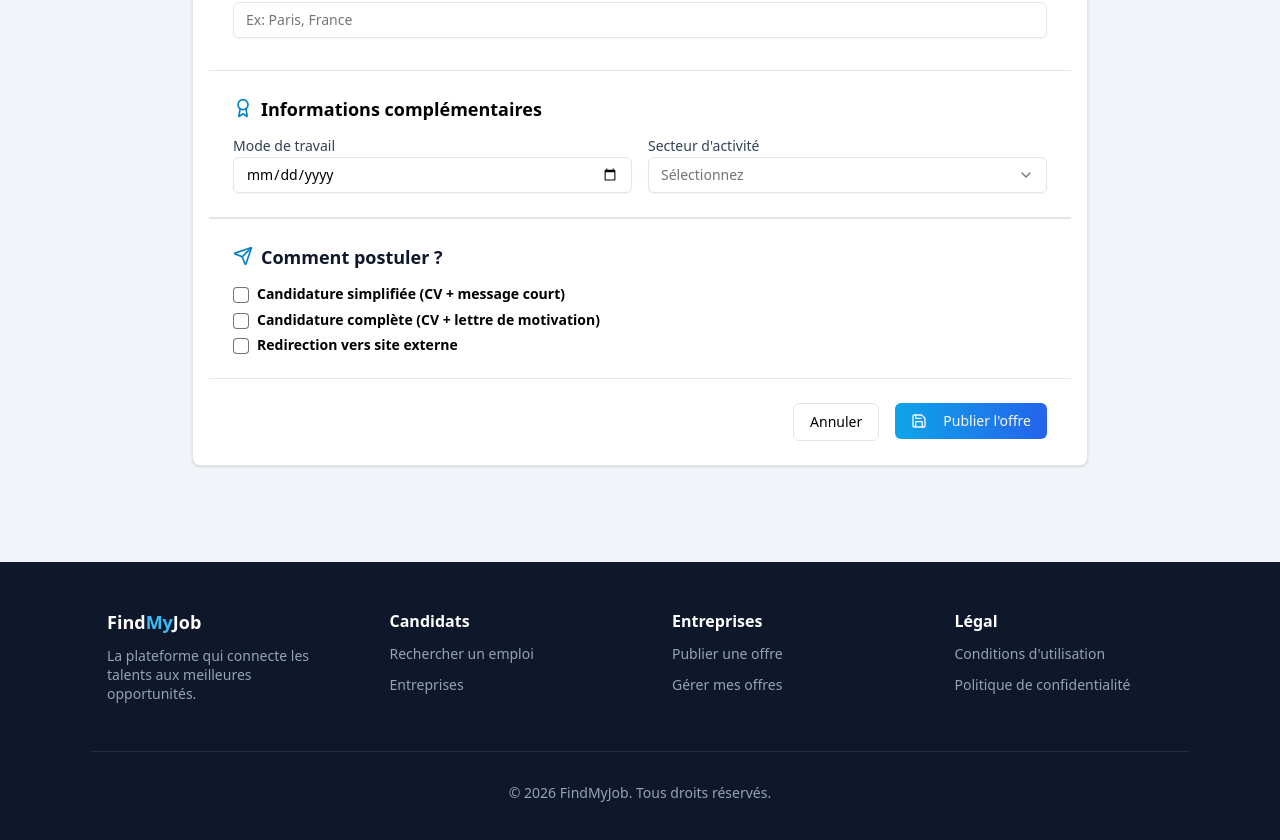
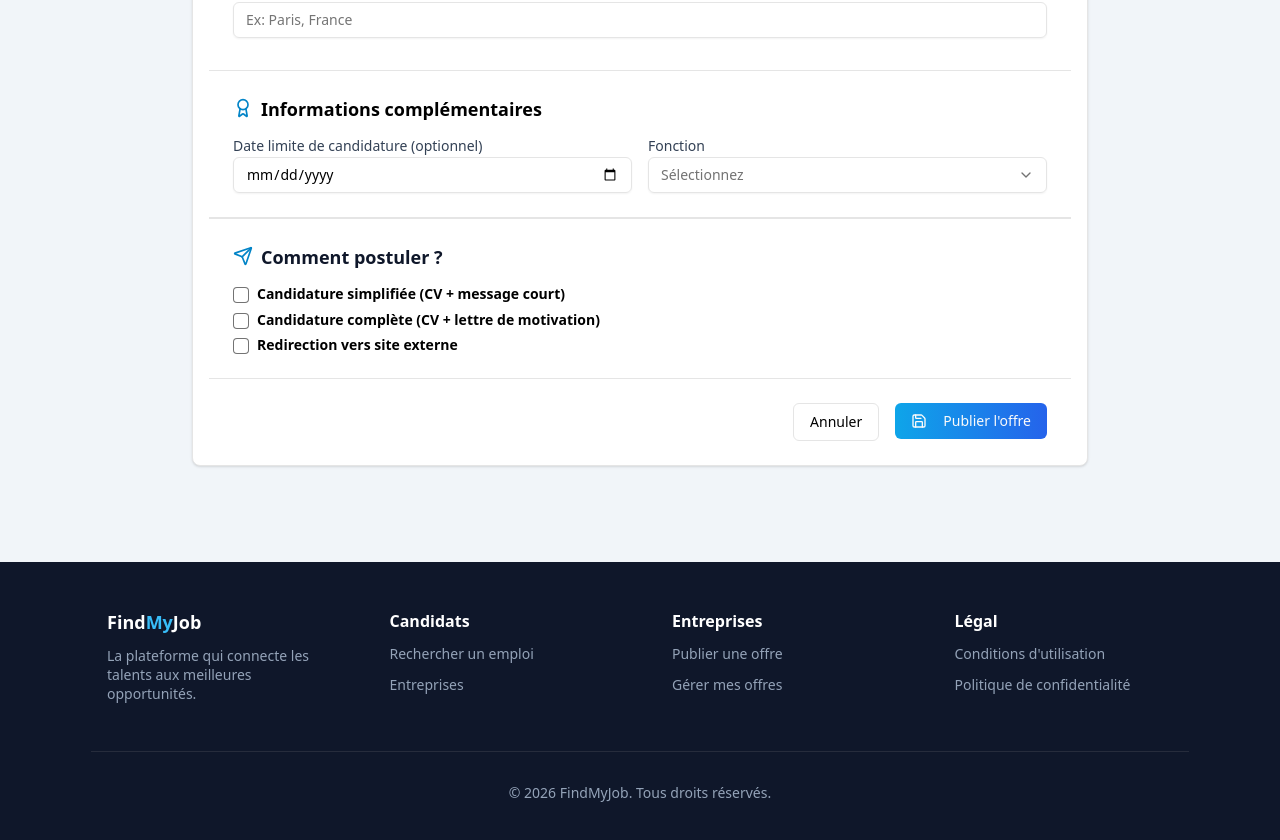
Before and after one commit to Lucas-Josephh/findmyjob-front, a React (Vite) app: page /publication in a window 1280 px wide. Shown: the part 1280-2120 px from the top of the page. Built offline with nearby package versions, Linux system fonts and the light colour scheme.

Commit message:
Fix : change label name

```diff
--- a/src/component/publication/Publication.jsx
+++ b/src/component/publication/Publication.jsx
@@ -212,12 +212,12 @@ export default function Publication() {
 
                     <div className="app-publication-form-info-body-megagroup">
                         <div className="app-publication-form-info-body-group">
-                            <label className="app-publication-form-info-body-group_label" htmlFor="localisation">Mode de travail</label>
+                            <label className="app-publication-form-info-body-group_label" htmlFor="localisation">Date limite de candidature (optionnel)</label>
                             <input className="app-publication-form-info-body-group_input" type="date" />
                         </div>
 
                         <div className="app-publication-form-info-body-group">
-                            <label className="app-publication-form-info-body-group_label" htmlFor="contract">Secteur d'activité</label>
+                            <label className="app-publication-form-info-body-group_label" htmlFor="contract">Fonction</label>
                             <Select className="app-publication-form-info-body-group_select" placeholder={"Sélectionnez"}>
                                 {Object.values(FonctionEnum).map((value) => {
                                     return <Option className="app-publication-form-info-body-group_option" key={value}>{value}</Option>
```
